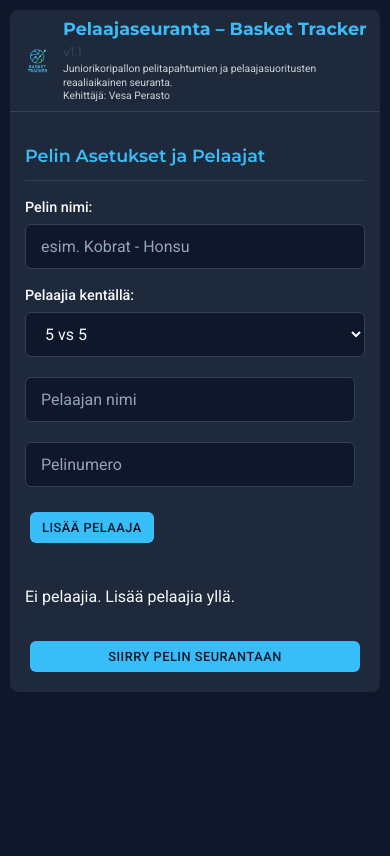
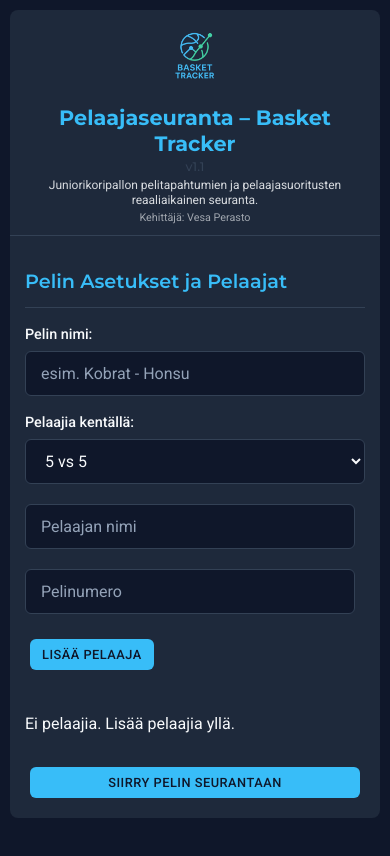
Before and after one commit to vperasto/pelaajaseuranta-2, a plain HTML site: page index.html in a window 390 px wide. Drawn offline with Linux system fonts and the light colour scheme.

Commit message:
Update style.css

```diff
--- a/style.css
+++ b/style.css
@@ -34,20 +34,20 @@ body {
 /* --- HEADER ALKAA --- */
 header {
     background-color: var(--surface-color);
-    padding: 10px 15px;
+    padding: 15px 20px; /* Lisätty paddingia, kun logo on isompi */
     border-bottom: 1px solid var(--border-color);
     border-radius: 8px 8px 0 0;
     display: flex;
     align-items: center;
-    gap: 15px;
+    gap: 20px; /* Kasvatettu väliä logon ja tekstin välillä */
 }
 
 /* Sovelluksen logo headerissa */
 #appLogo {
-    height: 120px;
+    height: 140px; /* UUSI OLETUSKOKO */
     width: auto;
     object-fit: contain;
-    border-radius: 4px;
+    border-radius: 6px; /* Hieman isompi pyöristys isommalle logolle */
     flex-shrink: 0;
 }
 
@@ -56,6 +56,7 @@ header {
     display: flex;
     flex-direction: column;
     align-items: flex-start;
+    flex-grow: 1; /* Sallii tekstisisällön viedä jäljellä olevan tilan */
 }
 
 header h1 {
@@ -63,24 +64,34 @@ header h1 {
     font-weight: 700;
     color: var(--primary-color);
     margin: 0;
-    font-size: 1.5rem;
-    line-height: 1.2;
+    font-size: 1.8rem; /* Kasvatettu hieman, kun logo on isompi */
+    line-height: 1.25;
 }
 .version-number {
-    font-size: 0.7em;
+    font-size: 0.65em; /* Säädetty suhteessa uuteen H1 kokoon */
     color: var(--border-color);
     font-weight: 500;
+    display: block; /* Omalle rivilleen, jos H1 on pitkä */
+    margin-top: 2px;
 }
 
-/* Uusi infoteksti headerissa */
+/* Infoteksti headerissa */
 .header-info-text {
     font-family: var(--font-family-body);
-    font-size: 0.75rem;
+    font-size: 0.85rem; /* Kasvatettu hieman */
     color: var(--text-color);
-    opacity: 0.8;
-    margin: 2px 0 0 0;
-    line-height: 1.3;
+    opacity: 0.85;
+    margin: 5px 0 0 0;
+    line-height: 1.4;
     font-weight: 400;
+}
+
+/* Kehittäjän nimen tyyli */
+.developer-credit {
+    font-size: 0.9em;
+    opacity: 0.7;
+    display: block;
+    margin-top: 3px;
 }
 /* --- HEADER PÄÄTTYY --- */
 
@@ -425,7 +436,8 @@ button:disabled {
     background-color: color-mix(in srgb, var(--accent-color-fouled-out) 80%, black);
 }
 
-@media (max-width: 768px) {
+/* --- RESPONSIIVISUUS --- */
+@media (max-width: 768px) { /* Tabletit ja leveämmät puhelimet */
     body {
         padding-bottom: 80px;
     }
@@ -433,19 +445,28 @@ button:disabled {
         padding-bottom: 110px;
     }
     header {
-        gap: 10px;
+        gap: 15px; /* Säädetty gap tabletille */
+        padding: 10px 15px; /* Säädetty padding tabletille */
     }
     #appLogo {
-        height: 40px;
+        height: 80px; /* Logon koko tabletissa */
     }
     header h1 {
-        font-size: 1.3rem;
+        font-size: 1.5rem; /* Otsikko tabletissa */
     }
-    .header-info-text { /* Infoteksti tabletissa */
-        font-size: 0.7rem;
+    .version-number {
+        font-size: 0.6em;
     }
+    .header-info-text {
+        font-size: 0.8rem; /* Infoteksti tabletissa */
+        margin-top: 4px;
+    }
+    .developer-credit {
+        margin-top: 2px;
+    }
+
     h2 {
-        font-size: 1.3rem;
+        font-size: 1.4rem; /* H2 tabletissa */
     }
     .sticky-game-controls button {
         min-width: calc(33.33% - 10px);
@@ -474,7 +495,7 @@ button:disabled {
     }
 }
 
-@media (max-width: 480px) {
+@media (max-width: 480px) { /* Puhelimet */
     body {
         padding-bottom: 100px;
     }
@@ -482,21 +503,36 @@ button:disabled {
         padding-bottom: 120px;
     }
     header {
-        padding: 8px 10px;
-        gap: 8px;
+        padding: 10px; /* Pienempi padding mobiilissa */
+        gap: 10px;
+        flex-direction: column; /* Logo ja teksti allekkain mobiilissa */
+        align-items: center; /* Keskittää elementit kun ne ovat allekkain */
+        text-align: center; /* Keskittää tekstin kun se on omalla rivillään */
     }
     #appLogo {
-        height: 35px;
+        height: 70px; /* Logon koko mobiilissa */
+        margin-bottom: 5px; /* Pieni väli logon ja tekstin väliin */
+    }
+    .header-text-content {
+        align-items: center; /* Keskittää H1 ja infotekstin */
     }
     header h1 {
-        font-size: 1.1rem;
+        font-size: 1.3rem; /* Otsikko mobiilissa */
     }
-    .header-info-text { /* Infoteksti mobiilissa */
-        font-size: 0.65rem;
-        /* display: none; */ /* Kommentoi pois tämä rivi, jos haluat piilottaa infotekstin kokonaan pienillä näytöillä */
+    .version-number {
+        font-size: 0.6em;
     }
+    .header-info-text {
+        font-size: 0.75rem; /* Infoteksti mobiilissa */
+        line-height: 1.3;
+        margin-top: 3px;
+    }
+    .developer-credit {
+        margin-top: 2px;
+    }
+
     h2 {
-        font-size: 1.1rem;
+        font-size: 1.2rem; /* H2 mobiilissa */
     }
     .player-info h3 {
         font-size: 1rem;
```
